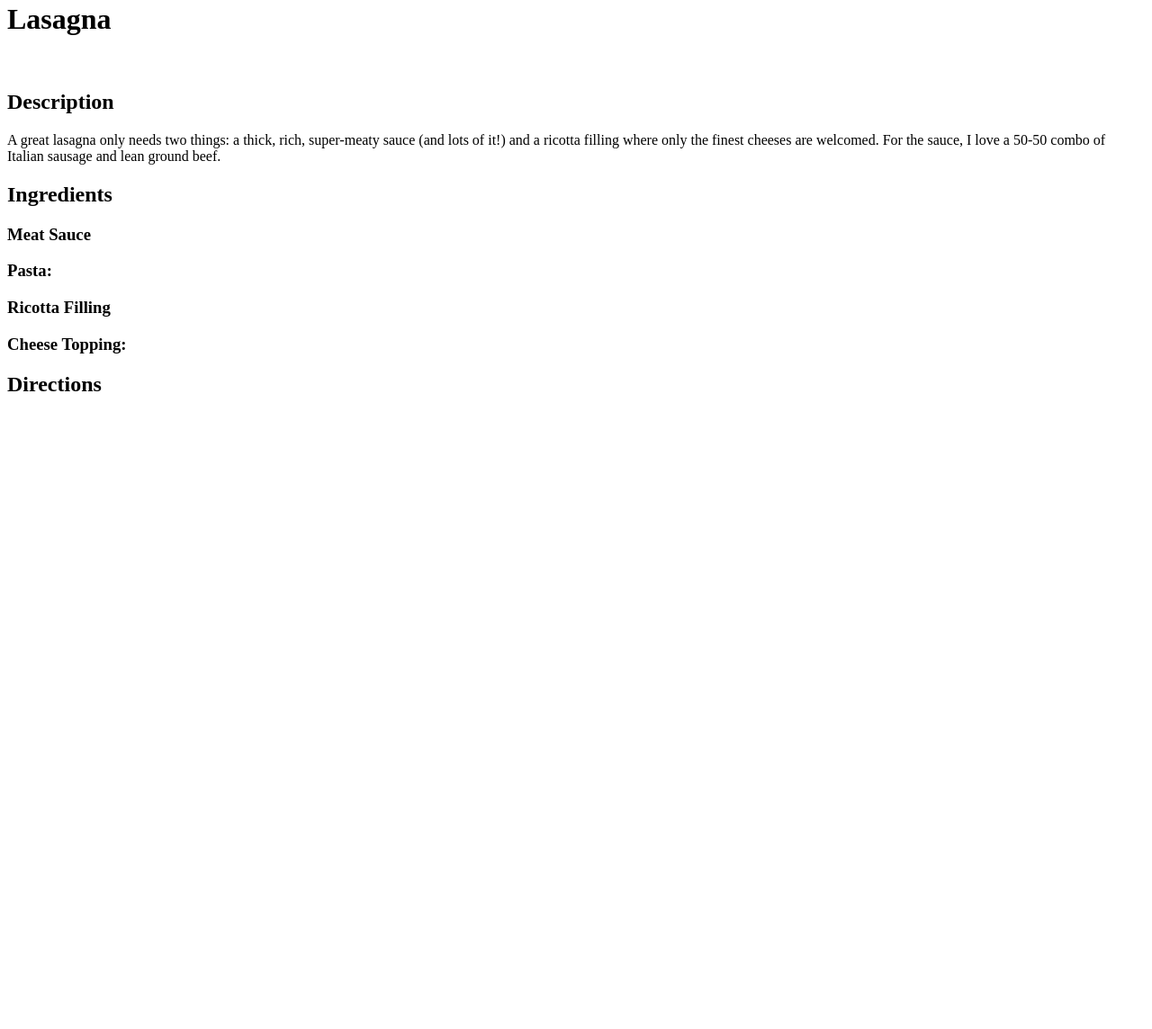
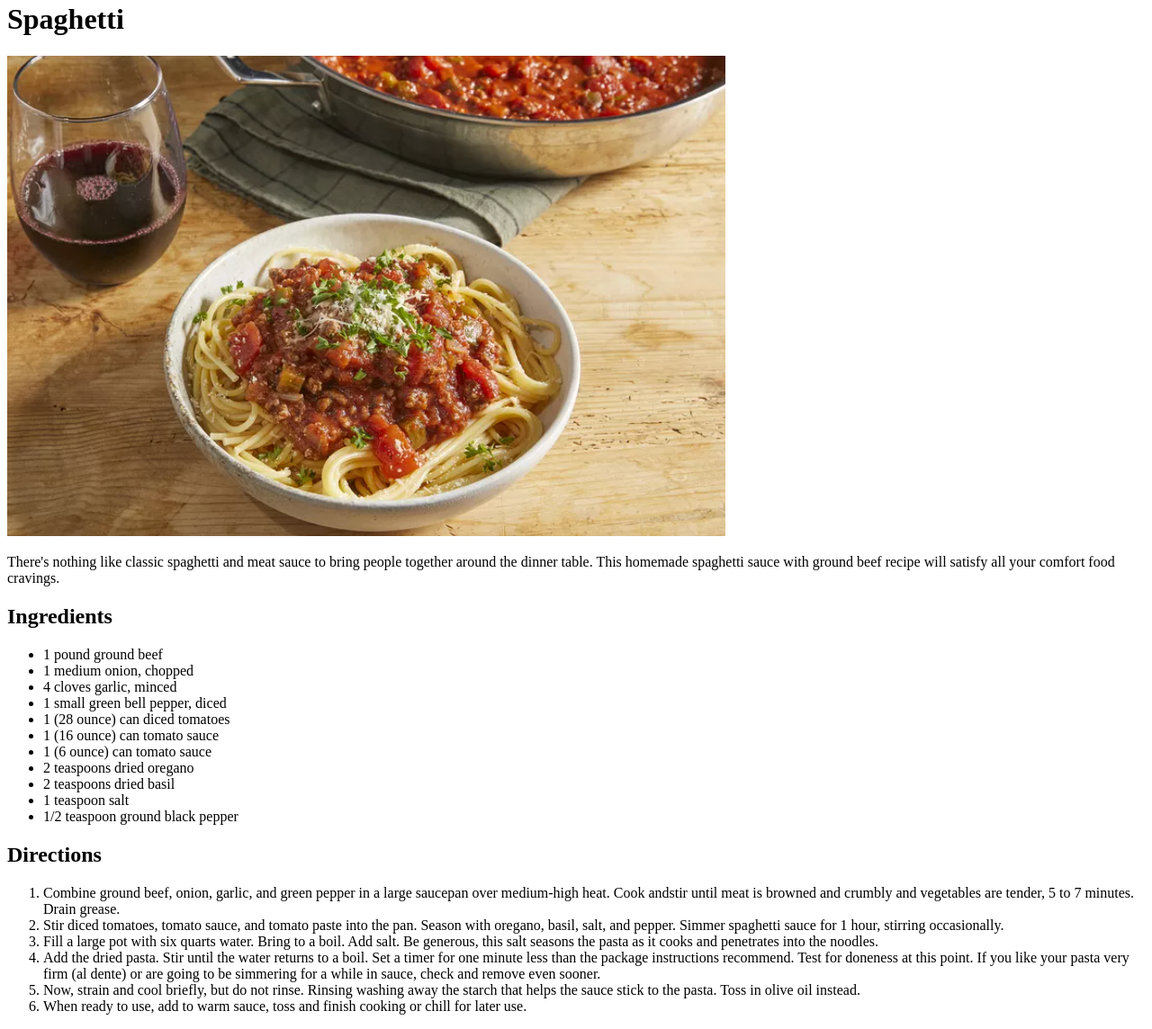
Before and after one commit to James-Livingston111/odin-recipes, a plain HTML site: page recipes/spaghetti.html in a window 1280 px wide. Shown: the part 18-1162 px from the top of the page at 90% size. Before the commit the page ends 800 px from the top, so only its background shows below. Drawn offline with Linux system fonts and the light colour scheme.

Commit message:
Add spaghetti.html to pproject

```diff
--- a/recipes/spaghetti.html
+++ b/recipes/spaghetti.html
@@ -7,34 +7,40 @@
 </head>
 
 <body>
-    <h1>Lasagna</h1>
-    <img src="" alt="">
-    <h2>Description</h2>
+    <h1>Spaghetti</h1>
+    <img src="../images/spaghetti.png" alt="Spaghetti">
 
-    <p>A great lasagna only needs two things: a thick, rich, super-meaty sauce (and lots of it!) and a ricotta filling
-        where only the finest cheeses are welcomed. For the sauce, I love a 50-50 combo of Italian sausage and lean
-        ground beef.</p>
+    <p>There's nothing like classic spaghetti and meat sauce to bring people together around the dinner table. This
+        homemade spaghetti sauce with ground beef recipe will satisfy all your comfort food cravings.</p>
 
     <h2>Ingredients</h2>
-    <h3>Meat Sauce</h3>
     <ul>
-
-    </ul>
-    <h3>Pasta:</h3>
-    <ul>
-
-    </ul>
-    <h3>Ricotta Filling</h3>
-    <ul>
-
-    </ul>
-    <h3>Cheese Topping:</h3>
-    <ul>
-
+        <li>1 pound ground beef</li>
+        <li>1 medium onion, chopped</li>
+        <li>4 cloves garlic, minced</li>
+        <li>1 small green bell pepper, diced</li>
+        <li>1 (28 ounce) can diced tomatoes</li>
+        <li>1 (16 ounce) can tomato sauce</li>
+        <li>1 (6 ounce) can tomato sauce</li>
+        <li>2 teaspoons dried oregano</li>
+        <li>2 teaspoons dried basil</li>
+        <li>1 teaspoon salt</li>
+        <li>1/2 teaspoon ground black pepper</li>
     </ul>
     <h2>Directions</h2>
     <ol>
-
+        <li>Combine ground beef, onion, garlic, and green pepper in a large saucepan over medium-high heat. Cook andstir
+            until meat is browned and crumbly and vegetables are tender, 5 to 7 minutes. Drain grease.</li>
+        <li>Stir diced tomatoes, tomato sauce, and tomato paste into the pan. Season with oregano, basil, salt, and
+            pepper. Simmer spaghetti sauce for 1 hour, stirring occasionally.</li>
+        <li>Fill a large pot with six quarts water. Bring to a boil. Add salt. Be generous, this salt seasons the pasta
+            as it cooks and penetrates into the noodles.</li>
+        <li>Add the dried pasta. Stir until the water returns to a boil. Set a timer for one minute less than the
+            package instructions recommend. Test for doneness at this point. If you like your pasta very firm (al dente)
+            or are going to be simmering for a while in sauce, check and remove even sooner.</li>
+        <li>Now, strain and cool briefly, but do not rinse. Rinsing washing away the starch that helps the sauce stick
+            to the pasta. Toss in olive oil instead.</li>
+        <li>When ready to use, add to warm sauce, toss and finish cooking or chill for later use.</li>
     </ol>
 
 </body>
```
Also changed, not shown: index.html (+1 -0 lines), images/spaghetti.png (added).
